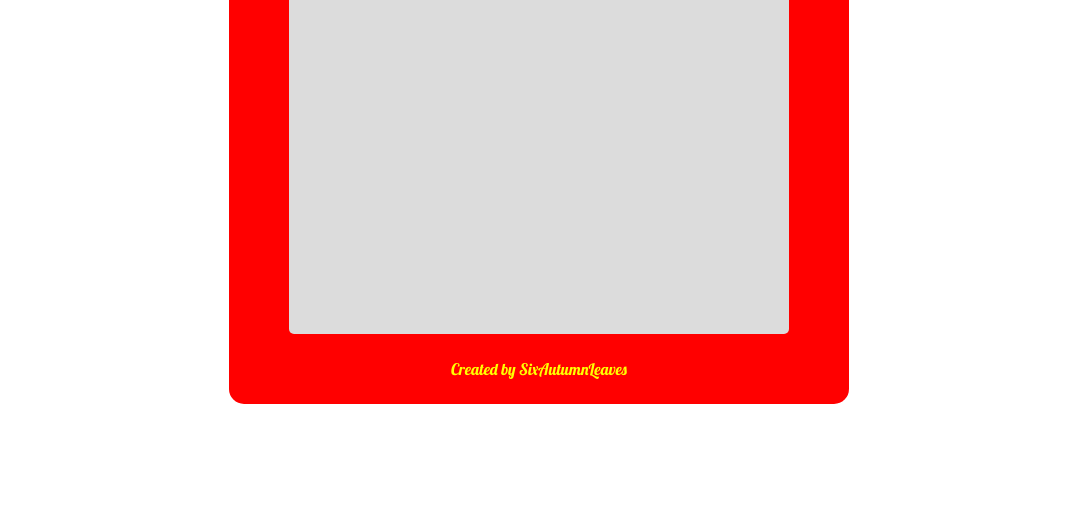
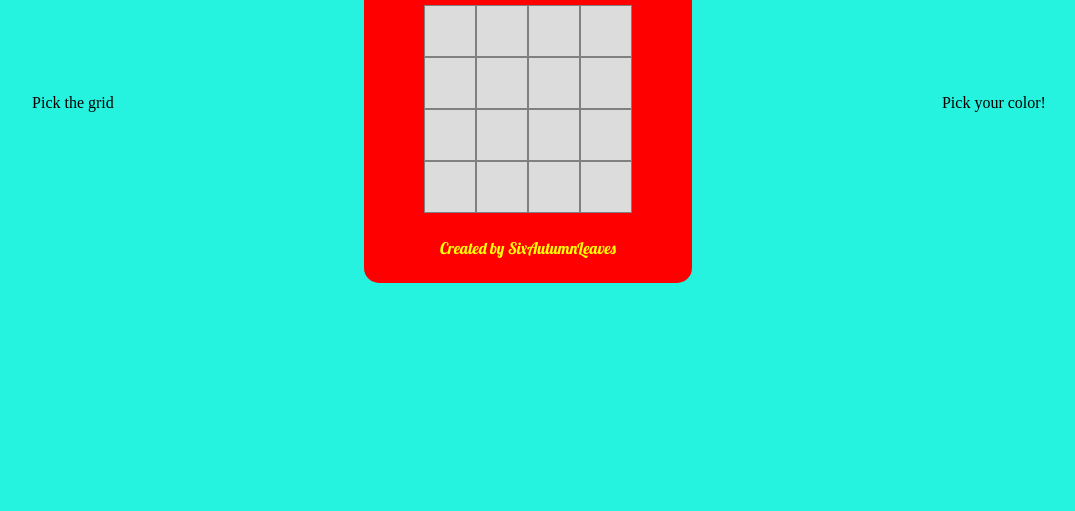
Before and after one commit to 6AutumnLeaves/Etch-a-Sketch, a plain HTML site: page index.html in a window 1280 px wide. Shown: the part 305-816 px from the top of the page, without its empty margins (101-1176 px from the left). Drawn offline with Linux system fonts and the light colour scheme.

Commit message:
Added placeholders for controls

```diff
--- a/index.html
+++ b/index.html
@@ -8,18 +8,37 @@
         <link rel="stylesheet" href="https://fonts.googleapis.com/css2?family=Lobster&amp;family=Montserrat:wght@400;700&amp;display=swap">
     </head>
     <body class="vertical-container">
+        <div class ='grid-size-controls'>Pick the grid</div>
         <div class = 'sketch-container'>
             <header>
                 <h1>Etch-A-Sketch</h1>
             </header>
             <main>
-                <div class ='drawing-area grid-container'></div>
+                <div class ='drawing-area grid-container'>
+                    <div class = 'grid-item'></div>
+                    <div class = 'grid-item'></div>
+                    <div class = 'grid-item'></div>
+                    <div class = 'grid-item'></div>
+                    <div class = 'grid-item'></div>
+                    <div class = 'grid-item'></div>
+                    <div class = 'grid-item'></div>
+                    <div class = 'grid-item'></div>
+                    <div class = 'grid-item'></div>
+                    <div class = 'grid-item'></div>
+                    <div class = 'grid-item'></div>
+                    <div class = 'grid-item'></div>
+                    <div class = 'grid-item'></div>
+                    <div class = 'grid-item'></div>
+                    <div class = 'grid-item'></div>
+                    <div class = 'grid-item'></div>
+                </div>
             </main>
-            <footer class = 'controls'>
+            <footer>
                 Created by SixAutumnLeaves
 
             </footer>
         </div>
+        <div class="sketch-options">Pick your color!</div>
         <script src="script.js"></script>
     </body>
 </html>
--- a/style.css
+++ b/style.css
@@ -1,9 +1,13 @@
 .vertical-container {
     display:flex;
-    flex-direction: column;
-    justify-content: center;
+    flex-direction: row;
+    justify-content: space-around;
     align-items: center;
     min-height: 100vh;
+}
+
+body {
+    background: #26F3DF;
 }
 
 .sketch-container {
@@ -11,13 +15,28 @@
     flex-direction: column;
     justify-content: space-between;
     align-items: center;
-    color: black;
     background-color: red;
     border-style: none solid none solid;
     border-image: linear-gradient(to right, #8b0000, red, #8b0000);
-    /* border-color: none #ff5e5b none #ff5e5b; */
+    border-color: none red none red;
     border-width: 0 60px 5px 60px;
     border-radius: 15px;
+}
+
+.grid-container {
+    display: grid;
+    grid-template-columns: repeat(4, 25%);
+    grid-template-rows: repeat(4,25%);
+}
+
+.drawing-area {
+background: gainsboro;
+}
+
+.grid-container div {
+    border: 1px solid gray;
+    min-width: 50px;
+    min-height: 50px;
 }
 
 header {
@@ -27,16 +46,15 @@ header {
 }
 
 
-.drawing-area {
-    display: grid;
-    height: 100%;
-    padding: 225px 250px;
-    background-color: gainsboro;
-    border-radius: 5px;
-}
 
 footer {
     margin:25px 0;
     color: yellow;
     font-family: 'Lobster', cursive;
 }
+
+
+
+.grid-colored-black {
+    background: black;
+}
```
